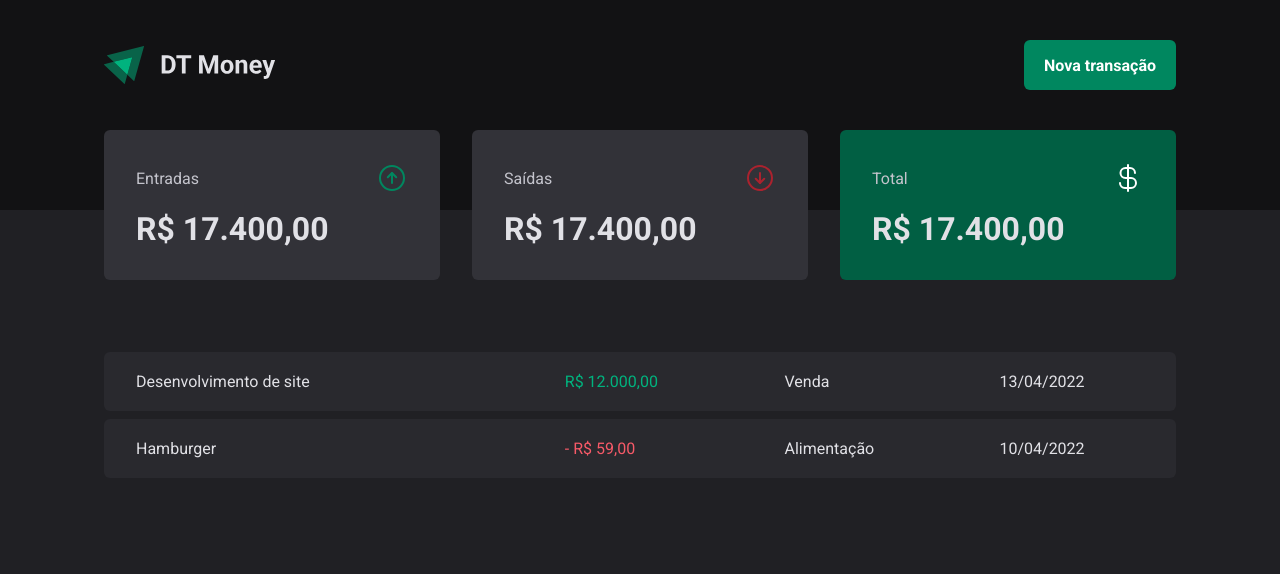
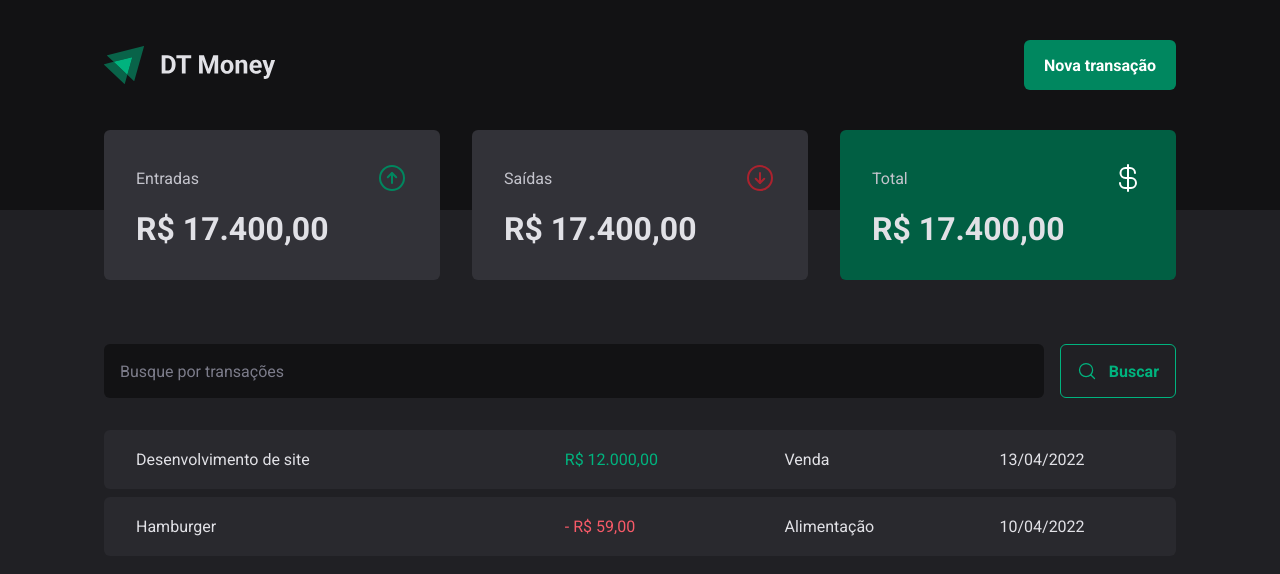
Before and after one commit to caiulucas/03-dt-money, a React (Vite) app: page / in a window 1280 px wide. Shown: the top 574 px of the page. Built offline with nearby package versions, Linux system fonts and the light colour scheme.

Commit message:
feat: add search input

```diff
--- /dev/null
+++ b/src/pages/Transactions/components/SearchForm/index.tsx
@@ -0,0 +1,14 @@
+import { MagnifyingGlass } from 'phosphor-react'
+import { SearchFormContainer } from './styles'
+
+export function SearchForm() {
+  return (
+    <SearchFormContainer>
+      <input type="text" placeholder="Busque por transações" />
+      <button type="submit">
+        <MagnifyingGlass />
+        Buscar
+      </button>
+    </SearchFormContainer>
+  )
+}
--- /dev/null
+++ b/src/pages/Transactions/components/SearchForm/styles.ts
@@ -0,0 +1,43 @@
+import styled from 'styled-components'
+
+export const SearchFormContainer = styled.form`
+  display: flex;
+  gap: 1rem;
+
+  input {
+    flex: 1;
+    border-radius: 6px;
+    border: 0;
+    background-color: ${({ theme }) => theme['gray-900']};
+    color: ${({ theme }) => theme['gray-300']};
+    padding: 1rem;
+
+    &::placeholder {
+      color: ${({ theme }) => theme['gray-500']};
+    }
+  }
+
+  svg {
+    font-size: 1.25rem;
+  }
+
+  button {
+    display: flex;
+    align-items: center;
+    gap: 0.75rem;
+
+    border: 1px solid ${({ theme }) => theme['green-300']};
+    padding: 1rem;
+    background-color: transparent;
+    color: ${({ theme }) => theme['green-300']};
+    font-weight: bold;
+    border-radius: 6px;
+    transition: all 0.2s;
+
+    &:hover {
+      background-color: ${({ theme }) => theme['green-500']};
+      border-color: ${({ theme }) => theme['green-500']};
+      color: ${({ theme }) => theme.white};
+    }
+  }
+`
--- a/src/pages/Transactions/index.tsx
+++ b/src/pages/Transactions/index.tsx
@@ -1,5 +1,6 @@
 import { Header } from '../../components/Header'
 import { Summary } from '../../components/Summary'
+import { SearchForm } from './components/SearchForm'
 import {
   PriceHighlight,
   TransactionsContainer,
@@ -13,6 +14,7 @@
       <Summary />
 
       <TransactionsContainer>
+        <SearchForm />
         <TransactionsTable>
           <tbody>
             <tr>
--- a/src/pages/Transactions/styles.ts
+++ b/src/pages/Transactions/styles.ts
@@ -11,6 +11,7 @@
   width: 100%;
   border-collapse: separate;
   border-spacing: 0 0.5rem;
+  margin-top: 1.5rem;
 
   td {
     padding: 1.25rem 2rem;
```
